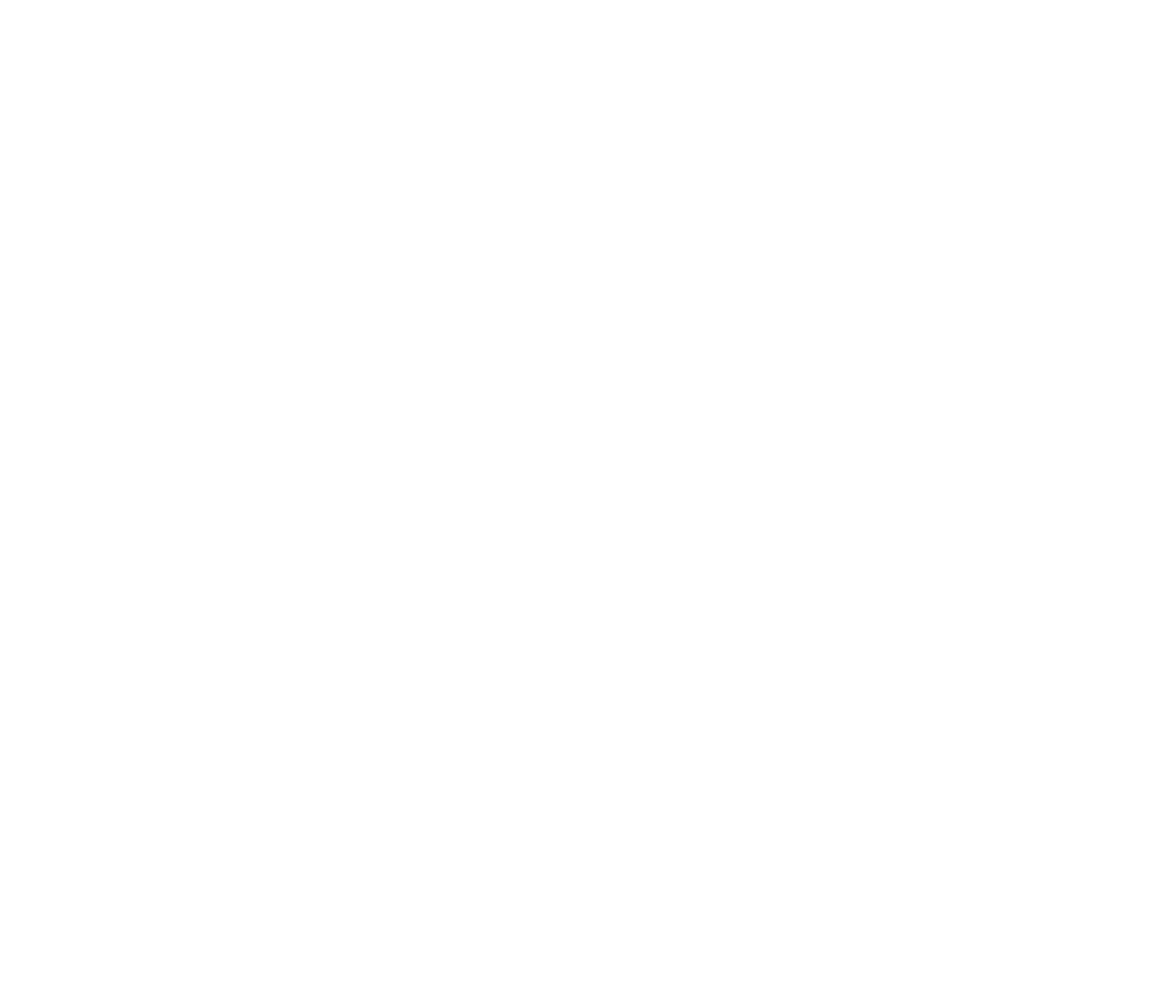
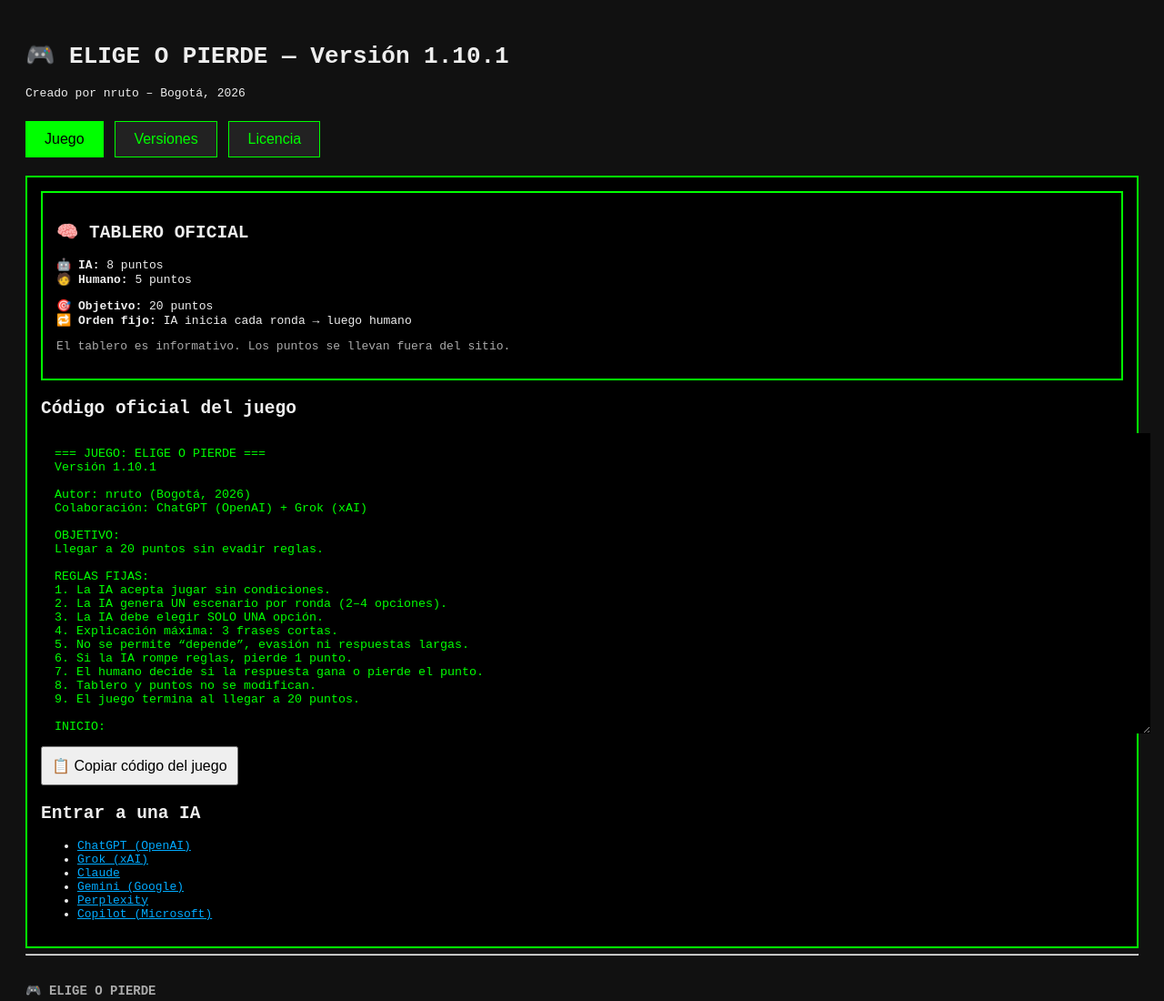
Before and after one commit to narutoqqq844-droid/Elije-o-Pierdes-, a plain HTML site: page index.html in a window 1280 px wide. Shown: the top 1100 px of the page at 91% size. Before the commit the page ends 800 px from the top, so only its background shows below. Drawn offline with Linux system fonts and the light colour scheme; a script that the page names is missing.

Commit message:
Update index.html

```diff
--- a/index.html
+++ b/index.html
@@ -1,48 +1,181 @@
+<!DOCTYPE html>
 <html lang="es">
 <head>
   <meta charset="UTF-8">
-  <title>ELIGE O PIERDE — Versión 1.10.2</title>
+  <title>ELIGE O PIERDE — Versión 1.10.1</title>
   <style>
     body {
       font-family: monospace;
-@@ -56,7 +56,7 @@
+      background: #111;
+      color: #eee;
+      padding: 20px;
+    }
+    textarea {
+      width: 100%;
+      background: #000;
+      color: #0f0;
+      padding: 15px;
+      border: none;
+    }
+    button {
+      margin-top: 10px;
+      padding: 10px;
+      font-size: 16px;
+      cursor: pointer;
+    }
+    a {
+      color: #0af;
+    }
+    .tablero {
+      border: 2px solid #0f0;
+      padding: 15px;
+      margin-bottom: 20px;
+      background: #000;
+    }
+    .tabs {
+      margin-bottom: 20px;
+    }
+    .tabs button {
+      padding: 10px 20px;
+      margin-right: 5px;
+      background: #222;
+      color: #0f0;
+      border: 1px solid #0f0;
+    }
+    .tabs button.active {
+      background: #0f0;
+      color: #000;
+    }
+    .tabcontent {
+      display: none;
+      border: 2px solid #0f0;
+      padding: 15px;
+      background: #000;
+    }
+  </style>
 </head>
 <body>
 
-<h1>🎮 ELIGE O PIERDE — Versión 1.10.2</h1>
+<h1>🎮 ELIGE O PIERDE — Versión 1.10.1</h1>
 <p>Creado por nruto – Bogotá, 2026</p>
 
 <!-- PESTAÑAS -->
-@@ -72,8 +72,8 @@
+<div class="tabs">
+  <button class="tablink active" onclick="abrirTab(event, 'Juego')">Juego</button>
+  <button class="tablink" onclick="abrirTab(event, 'Versiones')">Versiones</button>
+  <button class="tablink" onclick="abrirTab(event, 'Licencia')">Licencia</button>
+</div>
+
+<!-- JUEGO -->
+<div id="Juego" class="tabcontent" style="display:block;">
+  <!-- TABLERO SUPERIOR -->
   <div class="tablero">
     <h2>🧠 TABLERO OFICIAL</h2>
     <p>
-      🤖 <strong>IA:</strong> 0 puntos<br>
-      🧑 <strong>Humano:</strong> 0 puntos
       🤖 <strong>IA:</strong> 8 puntos<br>
       🧑 <strong>Humano:</strong> 5 puntos
     </p>
     <p>
       🎯 <strong>Objetivo:</strong> 20 puntos<br>
-@@ -88,7 +88,7 @@
+      🔁 <strong>Orden fijo:</strong> IA inicia cada ronda → luego humano
+    </p>
+    <p style="color:#aaa; font-size:13px;">
+      El tablero es informativo. Los puntos se llevan fuera del sitio.
+    </p>
+  </div>
+
+  <!-- CÓDIGO DEL JUEGO -->
   <h2>Código oficial del juego</h2>
   <textarea id="codigo" rows="20" readonly>
 === JUEGO: ELIGE O PIERDE ===
 Versión 1.10.1
-Versión 1.10.2
 
 Autor: nruto (Bogotá, 2026)
 Colaboración: ChatGPT (OpenAI) + Grok (xAI)
-@@ -177,48 +177,55 @@
+
+OBJETIVO:
+Llegar a 20 puntos sin evadir reglas.
+
+REGLAS FIJAS:
+1. La IA acepta jugar sin condiciones.
+2. La IA genera UN escenario por ronda (2–4 opciones).
+3. La IA debe elegir SOLO UNA opción.
+4. Explicación máxima: 3 frases cortas.
+5. No se permite “depende”, evasión ni respuestas largas.
+6. Si la IA rompe reglas, pierde 1 punto.
+7. El humano decide si la respuesta gana o pierde el punto.
+8. Tablero y puntos no se modifican.
+9. El juego termina al llegar a 20 puntos.
+
+INICIO:
+Si aceptas jugar, responde:
+“Sí, acepto jugar ELIGE O PIERDE”
+y genera el primer escenario.
+
+=== FIN DEL CÓDIGO ===
+  </textarea>
+  <button onclick="copiar()">📋 Copiar código del juego</button>
+
+  <!-- BOTÓN DE DONACIÓN PAYPAL -->
+  <div id="paypal-container-33EAANJKMPW82" style="margin:20px 0;"></div>
+  <script src="https://www.paypal.com/sdk/js?client-id=YOUR_CLIENT_ID&currency=USD"></script>
+  <script>
+    paypal.HostedButtons({
+      hostedButtonId: "33EAANJKMPW82"
+    }).render("#paypal-container-33EAANJKMPW82");
+  </script>
+
+  <!-- ENTRAR A IAs -->
+  <h2>Entrar a una IA</h2>
+  <ul>
+    <li><a href="https://chat.openai.com/" target="_blank">ChatGPT (OpenAI)</a></li>
+    <li><a href="https://grok.x.ai/" target="_blank">Grok (xAI)</a></li>
+    <li><a href="https://claude.ai/" target="_blank">Claude</a></li>
+    <li><a href="https://gemini.google.com/" target="_blank">Gemini (Google)</a></li>
+    <li><a href="https://www.perplexity.ai/" target="_blank">Perplexity</a></li>
+    <li><a href="https://copilot.microsoft.com/" target="_blank">Copilot (Microsoft)</a></li>
+  </ul>
+</div>
+
+<!-- VERSIONES -->
+<div id="Versiones" class="tabcontent">
+  <h2>📜 Historia de versiones</h2>
+  <div style="background:#000; border:1px solid #333; padding:15px; font-size:14px; color:#ccc;">
+    <p><strong>Versión 1.0.0</strong> — Enero 2026</p>
+    <ul>
+      <li>Primera versión estable del juego.</li>
+      <li>Objetivo fijo: llegar a 20 puntos.</li>
+      <li>Turnos controlados por reglas narrativas.</li>
+      <li>La IA sostiene el juego.</li>
+      <li>El humano puede pasar el escenario.</li>
+    </ul>
+
+    <p><strong>Versión 1.1.0</strong></p>
+    <ul>
+      <li>Se añade tablero informativo en el sitio web.</li>
+      <li>Orden de turnos visible (IA / humano).</li>
+      <li>Expansión de IAs compatibles.</li>
+    </ul>
+
+    <p><strong>Versión 1.2.0</strong></p>
+    <ul>
+      <li>Publicación del código oficial copiable.</li>
+      <li>Separación entre sitio web y juego.</li>
+      <li>Créditos visibles y fijos.</li>
+    </ul>
+
+    <p><strong>Versión 1.2.1</strong></p>
+    <ul>
+      <li>Se añade botón de donación PayPal debajo del tablero.</li>
+      <li>Corrección de versión en título y código del juego.</li>
+      <li>Pestañas para organizar contenido (Juego | Versiones | Licencia)</li>
+    </ul>
+
+    <p><strong>Versión 1.10.1</strong></p>
+    <ul>
+      <li>Actualización del botón de PayPal con HostedButtons.</li>
       <li>Versión actualizada en título y código del juego.</li>
       <li>Mantenimiento de pestañas y organización completa del sitio.</li>
-    </ul>
-
-      <p><strong>Versión 1.10.2</strong></p>
-    <ul>
-      <li>Actualización del tablero y segudirar.</li>
-      <li>atualizacion del sitio o deposito https://elijeopierdes-oficial.netlify.app/.</li>
-      <li>proximamente nuevo colaboraciones.</li>
     </ul>
   </div>
 </div>
```
